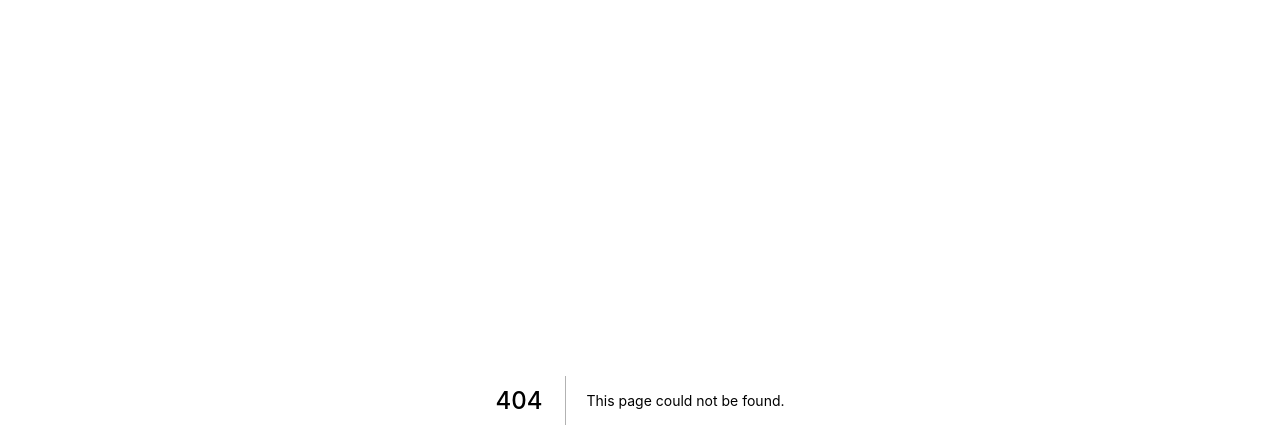
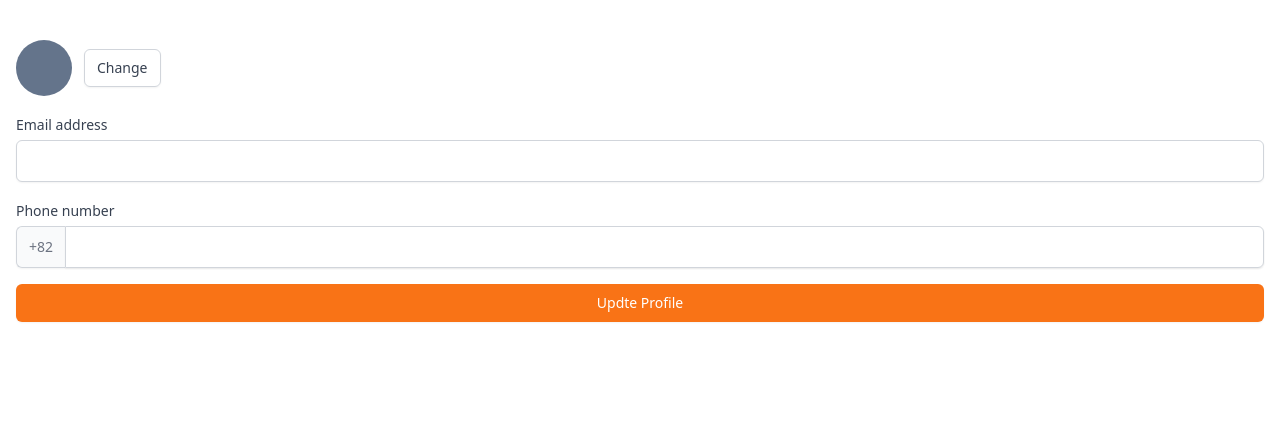
Before and after one commit to baekjungkim/carrot-market, a Next.js app: page /profile/edit in a window 1280 px wide. Before the commit this address had no page. Shown: the top 448 px of the page. Built offline with nearby package versions, Linux system fonts and the light colour scheme.

Commit message:
edit profile

```diff
--- /dev/null
+++ b/pages/profile/edit.tsx
@@ -0,0 +1,50 @@
+import type { NextPage } from "next";
+
+const EditProfile: NextPage = () => {
+  return (
+    <div className="space-y-4 py-10 px-4">
+      <div className="flex items-center space-x-3">
+        <div className="h-14 w-14 rounded-full bg-slate-500" />
+        <label
+          htmlFor="photo"
+          className="cursor-pointer rounded-md border border-gray-300 py-2 px-3 text-sm font-medium text-gray-700 shadow-sm focus:ring-2 focus:ring-orange-500 focus:ring-offset-2"
+        >
+          Change
+          <input type="file" id="photo" className="hidden" accept="image/*" />
+        </label>
+      </div>
+      <div className="space-y-1">
+        <label htmlFor="email" className="text-sm font-medium text-gray-700">
+          Email address
+        </label>
+        <input
+          id="email"
+          type="email"
+          className="w-full appearance-none rounded-md border border-gray-300 px-3 py-2 placeholder-gray-400 shadow-sm focus:border-orange-500 focus:outline-none focus:ring-orange-500"
+          required
+        />
+      </div>
+      <div className="space-y-1">
+        <label htmlFor="phone" className="text-sm font-medium text-gray-700">
+          Phone number
+        </label>
+        <div className="flex rounded-md shadow-sm">
+          <span className="flex select-none items-center justify-center rounded-l-md border border-r-0 border-gray-300 bg-gray-50 px-3 text-sm text-gray-500">
+            +82
+          </span>
+          <input
+            id="phone"
+            type="number"
+            className="w-full appearance-none rounded-r-md border border-gray-300 px-3 py-2 placeholder-gray-400 shadow-sm focus:border-orange-500 focus:outline-none focus:ring-orange-500"
+            required
+          />
+        </div>
+      </div>
+      <button className="mt-4 w-full rounded-md border border-transparent bg-orange-500 py-2 px-4 text-sm font-medium text-white shadow-sm hover:bg-orange-600 focus:outline-none focus:ring-2 focus:ring-orange-500 focus:ring-offset-2">
+        Updte Profile
+      </button>
+    </div>
+  );
+};
+
+export default EditProfile;
```
